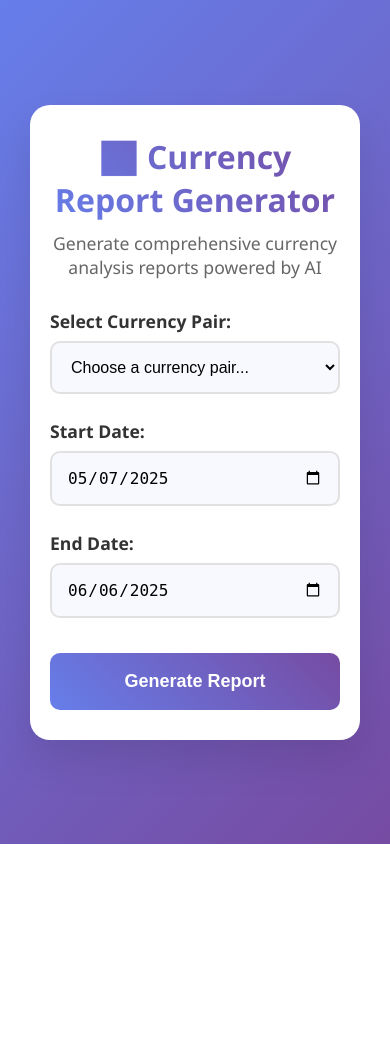
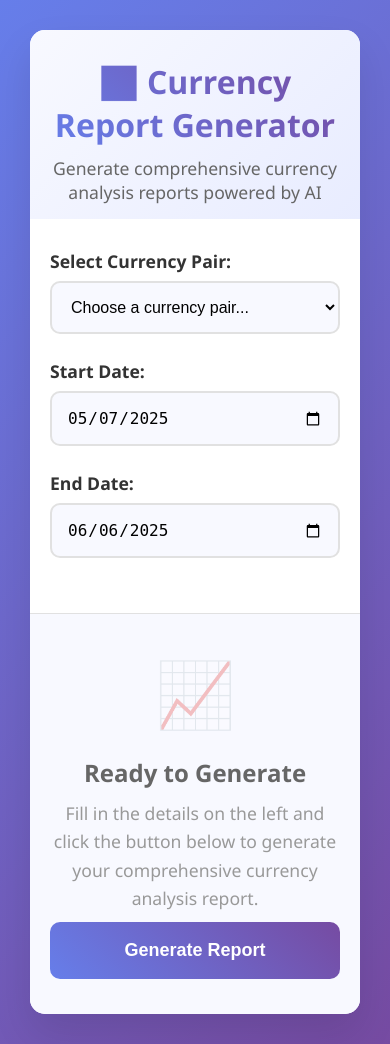
Before and after one commit to spidermanMJ17/Currency-Report-Generator, a Flask app: page / in a window 390 px wide. Before the commit the page ends 844 px from the top, so only its background shows below. Run offline with Flask 3, Linux system fonts and the light colour scheme.

Commit message:
Edited attractive Ui

```diff
--- a/templates/index.html
+++ b/templates/index.html
@@ -15,24 +15,23 @@
             font-family: 'Segoe UI', Tahoma, Geneva, Verdana, sans-serif;
             background: linear-gradient(135deg, #667eea 0%, #764ba2 100%);
             min-height: 100vh;
-            display: flex;
-            align-items: center;
-            justify-content: center;
             padding: 20px;
         }
 
-        .container {
+        .main-container {
+            max-width: 1400px;
+            margin: 0 auto;
             background: white;
             border-radius: 20px;
             box-shadow: 0 20px 40px rgba(0,0,0,0.1);
-            padding: 40px;
-            max-width: 600px;
-            width: 100%;
+            overflow: hidden;
+            min-height: 80vh;
         }
 
         .header {
             text-align: center;
-            margin-bottom: 30px;
+            padding: 40px 20px 20px;
+            background: linear-gradient(135deg, #f8f9ff 0%, #e8ecff 100%);
         }
 
         .header h1 {
@@ -48,6 +47,29 @@
         .header p {
             color: #666;
             font-size: 1.1em;
+        }
+
+        .content-wrapper {
+            display: flex;
+            min-height: 600px;
+        }
+
+        .left-panel {
+            flex: 1;
+            padding: 40px;
+            background: white;
+            border-right: 1px solid #e1e1e1;
+        }
+
+        .right-panel {
+            flex: 1;
+            padding: 40px;
+            background: #f8f9ff;
+            display: flex;
+            flex-direction: column;
+            justify-content: center;
+            align-items: center;
+            position: relative;
         }
 
         .form-group {
@@ -110,10 +132,38 @@
             transform: none;
         }
 
+        .generate-section {
+            width: 100%;
+            max-width: 300px;
+            text-align: center;
+        }
+
+        .placeholder-state {
+            text-align: center;
+            color: #999;
+        }
+
+        .placeholder-state .icon {
+            font-size: 4em;
+            margin-bottom: 20px;
+            opacity: 0.3;
+        }
+
+        .placeholder-state h3 {
+            font-size: 1.5em;
+            margin-bottom: 10px;
+            color: #666;
+        }
+
+        .placeholder-state p {
+            font-size: 1.1em;
+            line-height: 1.6;
+        }
+
         .loading {
             display: none;
             text-align: center;
-            margin: 20px 0;
+            color: #667eea;
         }
 
         .spinner {
@@ -123,7 +173,7 @@
             width: 50px;
             height: 50px;
             animation: spin 1s linear infinite;
-            margin: 0 auto 10px;
+            margin: 0 auto 20px;
         }
 
         @keyframes spin {
@@ -132,66 +182,142 @@
         }
 
         .result {
-            margin-top: 30px;
-            padding: 20px;
-            background: #f8f9ff;
-            border-radius: 10px;
-            border-left: 5px solid #667eea;
             display: none;
+            width: 100%;
+            height: 100%;
+            overflow: hidden;
         }
 
-        .result h3 {
-            color: #333;
-            margin-bottom: 15px;
+        .result-header {
+            text-align: center;
+            margin-bottom: 20px;
+            padding-bottom: 15px;
+            border-bottom: 2px solid #e1e1e1;
         }
 
-        .result pre {
+        .result-header h3 {
+            color: #333;
+            font-size: 1.5em;
+            margin-bottom: 5px;
+        }
+
+        .result-header .report-info {
+            color: #666;
+            font-size: 0.9em;
+        }
+
+        .result-content {
+            flex: 1;
+            overflow-y: auto;
+            margin-bottom: 20px;
+            padding-right: 10px;
+        }
+
+        .result-content pre {
             white-space: pre-wrap;
             line-height: 1.6;
             color: #555;
-            max-height: 400px;
-            overflow-y: auto;
+            font-size: 14px;
+            background: white;
+            padding: 20px;
+            border-radius: 10px;
+            border: 1px solid #e1e1e1;
+            margin: 0;
         }
 
-        .error {
-            background: #ffebee;
-            border-left-color: #f44336;
-            color: #c62828;
-        }
-
-        .download-section {
-            margin-top: 20px;
+        .result-actions {
             text-align: center;
+            padding-top: 15px;
+            border-top: 2px solid #e1e1e1;
         }
 
         .btn-download {
             background: linear-gradient(45deg, #28a745, #20c997);
-            margin-top: 10px;
+            max-width: 250px;
         }
 
         .btn-download:hover {
             box-shadow: 0 10px 20px rgba(40, 167, 69, 0.3);
         }
 
+        .error {
+            background: #ffebee;
+            border-left: 5px solid #f44336;
+            color: #c62828;
+            padding: 20px;
+            border-radius: 10px;
+        }
+
+        /* Responsive Design */
+        @media (max-width: 1024px) {
+            .content-wrapper {
+                flex-direction: column;
+            }
+
+            .left-panel {
+                border-right: none;
+                border-bottom: 1px solid #e1e1e1;
+            }
+
+            .right-panel {
+                min-height: 400px;
+            }
+        }
+
         @media (max-width: 768px) {
-            .container {
-                padding: 30px 20px;
+            .main-container {
                 margin: 10px;
+                border-radius: 15px;
+            }
+
+            .header {
+                padding: 30px 20px 15px;
             }
 
             .header h1 {
                 font-size: 2em;
             }
+
+            .left-panel,
+            .right-panel {
+                padding: 30px 20px;
+            }
+
+            .generate-section {
+                max-width: 100%;
+            }
+        }
+
+        /* Custom scrollbar for result content */
+        .result-content::-webkit-scrollbar {
+            width: 8px;
+        }
+
+        .result-content::-webkit-scrollbar-track {
+            background: #f1f1f1;
+            border-radius: 4px;
+        }
+
+        .result-content::-webkit-scrollbar-thumb {
+            background: #c1c1c1;
+            border-radius: 4px;
+        }
+
+        .result-content::-webkit-scrollbar-thumb:hover {
+            background: #a8a8a8;
         }
     </style>
 </head>
 <body>
-    <div class="container">
+    <div class="main-container">
         <div class="header">
             <h1>📊 Currency Report Generator</h1>
             <p>Generate comprehensive currency analysis reports powered by AI</p>
         </div>
 
+        <div class="content-wrapper">
+            <!-- Left Panel - Form -->
+            <div class="left-panel">
                 <form id="reportForm">
                     <div class="form-group">
                         <label for="currency">Select Currency Pair:</label>
@@ -212,24 +338,47 @@
                         <label for="end_date">End Date:</label>
                         <input type="date" id="end_date" name="end_date" required>
                     </div>
+                </form>
+            </div>
 
-            <button type="submit" class="btn" id="generateBtn">
+            <!-- Right Panel - Results -->
+            <div class="right-panel">
+                <!-- Placeholder State -->
+                <div class="placeholder-state" id="placeholderState">
+                    <div class="icon">📈</div>
+                    <h3>Ready to Generate</h3>
+                    <p>Fill in the details on the left and click the button below to generate your comprehensive currency analysis report.</p>
+                </div>
+
+                <!-- Generate Button Section -->
+                <div class="generate-section">
+                    <button type="submit" class="btn" id="generateBtn" form="reportForm">
                         Generate Report
                     </button>
-        </form>
+                </div>
 
+                <!-- Loading State -->
                 <div class="loading" id="loading">
                     <div class="spinner"></div>
-            <p>Generating your currency report... This may take a few moments.</p>
+                    <p><strong>Generating your currency report...</strong></p>
+                    <p>This may take a few moments while our AI analyzes the market data.</p>
                 </div>
 
+                <!-- Results -->
                 <div class="result" id="result">
+                    <div class="result-header">
                         <h3>Generated Report</h3>
+                        <div class="report-info" id="reportInfo"></div>
+                    </div>
+                    <div class="result-content">
                         <pre id="reportContent"></pre>
-            <div class="download-section">
-                <button type="button" class="btn btn-download" id="downloadBtn" style="display: none;">
+                    </div>
+                    <div class="result-actions">
+                        <button type="button" class="btn btn-download" id="downloadBtn">
                             📄 Download PDF Report
                         </button>
+                    </div>
+                </div>
             </div>
         </div>
     </div>
@@ -244,14 +393,15 @@
             const generateBtn = document.getElementById('generateBtn');
             const loading = document.getElementById('loading');
             const result = document.getElementById('result');
-            const downloadBtn = document.getElementById('downloadBtn');
+            const placeholderState = document.getElementById('placeholderState');
+            const reportInfo = document.getElementById('reportInfo');
 
             // Show loading state
             generateBtn.disabled = true;
             generateBtn.textContent = 'Generating...';
+            placeholderState.style.display = 'none';
             loading.style.display = 'block';
             result.style.display = 'none';
-            downloadBtn.style.display = 'none';
 
             try {
                 const response = await fetch('/generate_report', {
@@ -265,24 +415,26 @@
                     // Store report data for PDF generation
                     currentReportData = data;
 
+                    // Update report info
+                    reportInfo.textContent = `${data.currency} | ${data.start_date} to ${data.end_date}`;
+
                     // Show success result
                     document.getElementById('reportContent').textContent = data.report;
                     result.className = 'result';
-                    result.style.display = 'block';
-                    downloadBtn.style.display = 'inline-block';
+                    result.style.display = 'flex';
                 } else {
                     // Show error
                     document.getElementById('reportContent').textContent = data.error || 'An error occurred';
-                    result.className = 'result error';
-                    result.style.display = 'block';
-                    downloadBtn.style.display = 'none';
+                    result.className = 'result';
+                    document.getElementById('reportContent').className = 'error';
+                    result.style.display = 'flex';
                 }
             } catch (error) {
                 // Show network error
                 document.getElementById('reportContent').textContent = 'Network error: ' + error.message;
-                result.className = 'result error';
-                result.style.display = 'block';
-                downloadBtn.style.display = 'none';
+                result.className = 'result';
+                document.getElementById('reportContent').className = 'error';
+                result.style.display = 'flex';
             } finally {
                 // Reset button state
                 generateBtn.disabled = false;
```
Lines whose indentation alone changed are shown as unchanged.
